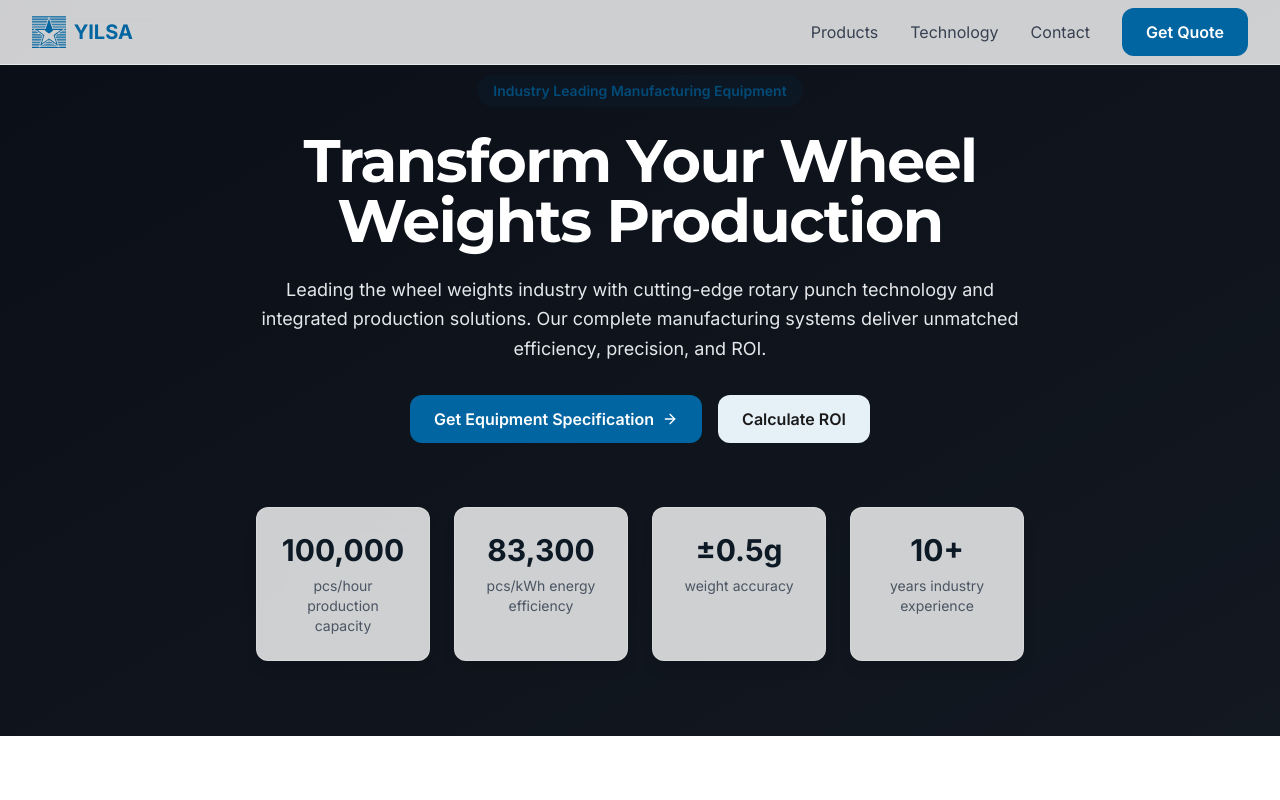
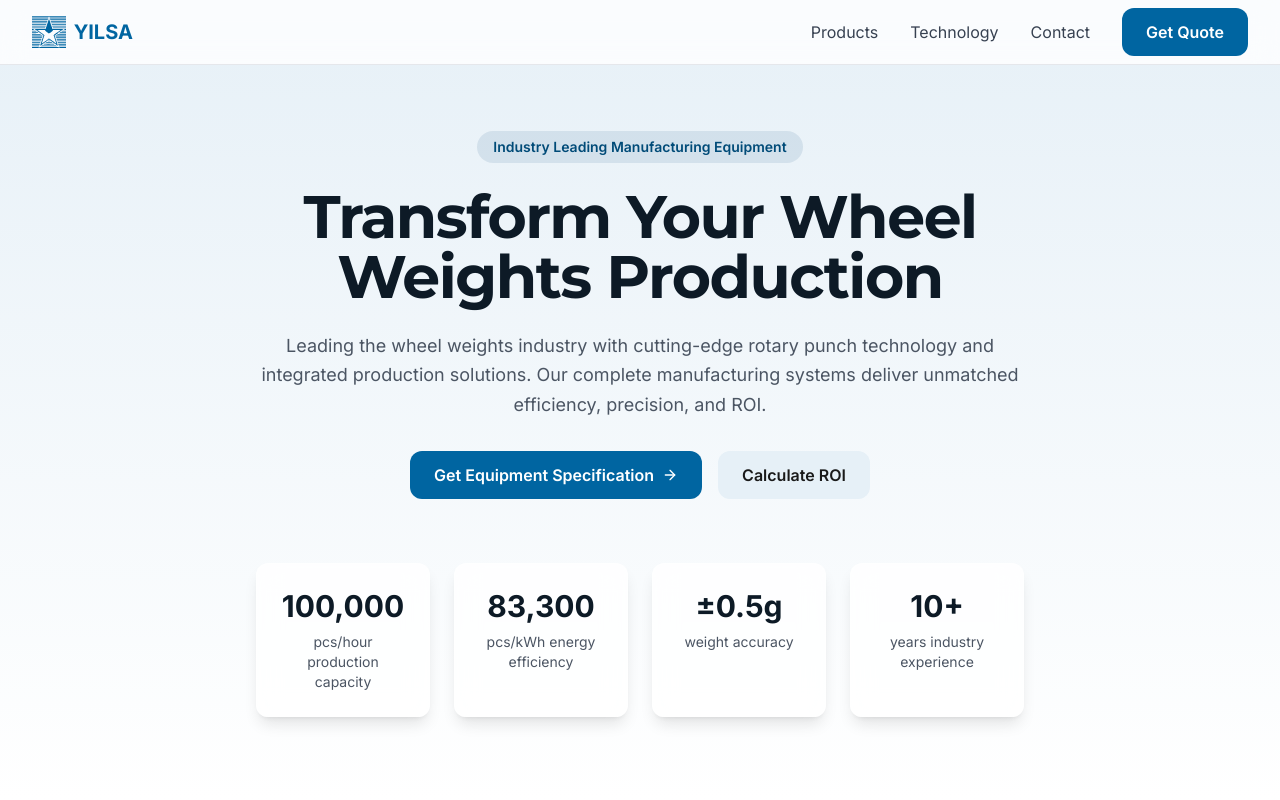
Before and after one commit to yildizomer12/sd, a React (Vite) app: page / in a window 1280 px wide. Shown: the top 800 px of the page. Built offline with nearby package versions, Linux system fonts and the light colour scheme.

Commit message:
Clean up: Remove unused type definition and update Hero component

```diff
--- a/src/components/Hero.tsx
+++ b/src/components/Hero.tsx
@@ -1,87 +1,20 @@
 import { ArrowRight } from "lucide-react";
-import { useEffect, useRef, useState } from "react";
 
 interface HeroProps {
 }
 
 export const Hero = () => {
-  const [isVideoLoaded, setIsVideoLoaded] = useState(false);
-  const fallbackBgRef = useRef<HTMLDivElement>(null);
-
-  useEffect(() => {
-    // Load the YouTube IFrame API
-    const tag = document.createElement('script');
-    tag.src = "https://www.youtube.com/iframe_api";
-    const firstScriptTag = document.getElementsByTagName('script')[0];
-    firstScriptTag.parentNode?.insertBefore(tag, firstScriptTag);
-
-    // Initialize YouTube player when API is ready
-    window.onYouTubeIframeAPIReady = () => {
-      new window.YT.Player('youtube-player', {
-        videoId: 'CUrBRxySXI8',
-        playerVars: {
-          autoplay: 1,
-          controls: 0,
-          disablekb: 1,
-          enablejsapi: 1,
-          iv_load_policy: 3,
-          loop: 1,
-          modestbranding: 1,
-          playsinline: 1,
-          rel: 0,
-          showinfo: 0,
-          mute: 1,
-          start: 202,
-          playlist: 'CUrBRxySXI8', // Required for looping
-          vq: 'hd1080' // Request highest quality
-        },
-        events: {
-          onReady: (event) => {
-            event.target.playVideo();
-          },
-          onStateChange: (event) => {
-            if (event.data === window.YT.PlayerState.PLAYING) {
-              setIsVideoLoaded(true);
-            }
-          }
-        }
-      });
-    };
-  }, []);
-
   return (
-    <section className="relative min-h-[calc(100vh-4rem)] flex items-center overflow-hidden">
-      {/* Fallback background that shows until video loads */}
-      <div
-        ref={fallbackBgRef}
-        className={`absolute inset-0 bg-gradient-to-br from-gray-900 to-gray-800 transition-opacity duration-1000 ${
-          isVideoLoaded ? 'opacity-0' : 'opacity-100'
-        }`}
-      />
-
-      {/* YouTube video background */}
-      <div className="absolute inset-0 overflow-hidden">
-        <div
-          id="youtube-player"
-          className={`absolute w-[300%] h-[300%] top-1/2 left-1/2 transform -translate-x-1/2 -translate-y-1/2 pointer-events-none transition-opacity duration-1000 ${
-            isVideoLoaded ? 'opacity-100' : 'opacity-0'
-          }`}
-        />
-      </div>
-
-      {/* Dark overlay for better text visibility */}
-      <div className="absolute inset-0 bg-black/40" />
-
-      {/* Content */}
-      <div className="container relative z-10">
+    <section className="pt-32 pb-20 min-h-screen flex items-center bg-gradient-to-b from-secondary to-white">
+      <div className="container">
         <div className="max-w-3xl mx-auto text-center animate-fade-in">
           <span className="inline-block px-4 py-1.5 mb-6 text-sm font-semibold rounded-full bg-accent/10 text-accent">
             Industry Leading Manufacturing Equipment
           </span>
-          <h1 className="text-4xl sm:text-5xl md:text-6xl font-bold mb-6 tracking-tight text-white">
+          <h1 className="text-4xl sm:text-5xl md:text-6xl font-bold mb-6 tracking-tight">
             Transform Your Wheel Weights Production
           </h1>
-          <p className="text-lg text-gray-200 mb-8 leading-relaxed">
+          <p className="text-lg text-gray-600 mb-8 leading-relaxed">
             Leading the wheel weights industry with cutting-edge rotary punch technology and integrated production solutions. Our complete manufacturing systems deliver unmatched efficiency, precision, and ROI.
           </p>
           <div className="flex flex-col sm:flex-row items-center justify-center gap-4">
--- a/src/types/youtube.d.ts
+++ /dev/null
@@ -1,35 +0,0 @@
-interface YT {
-  Player: {
-    new (elementId: string, config: {
-      videoId: string;
-      playerVars?: {
-        autoplay?: number;
-        controls?: number;
-        disablekb?: number;
-        enablejsapi?: number;
-        iv_load_policy?: number;
-        loop?: number;
-        modestbranding?: number;
-        playsinline?: number;
-        rel?: number;
-        showinfo?: number;
-        mute?: number;
-        start?: number;
-        playlist?: string;
-        vq?: string;
-      };
-      events?: {
-        onReady?: (event: { target: YT.Player }) => void;
-        onStateChange?: (event: { data: number }) => void;
-      };
-    }): void;
-  };
-  PlayerState: {
-    PLAYING: number;
-  };
-}
-
-interface Window {
-  YT: YT;
-  onYouTubeIframeAPIReady: () => void;
-}
```
